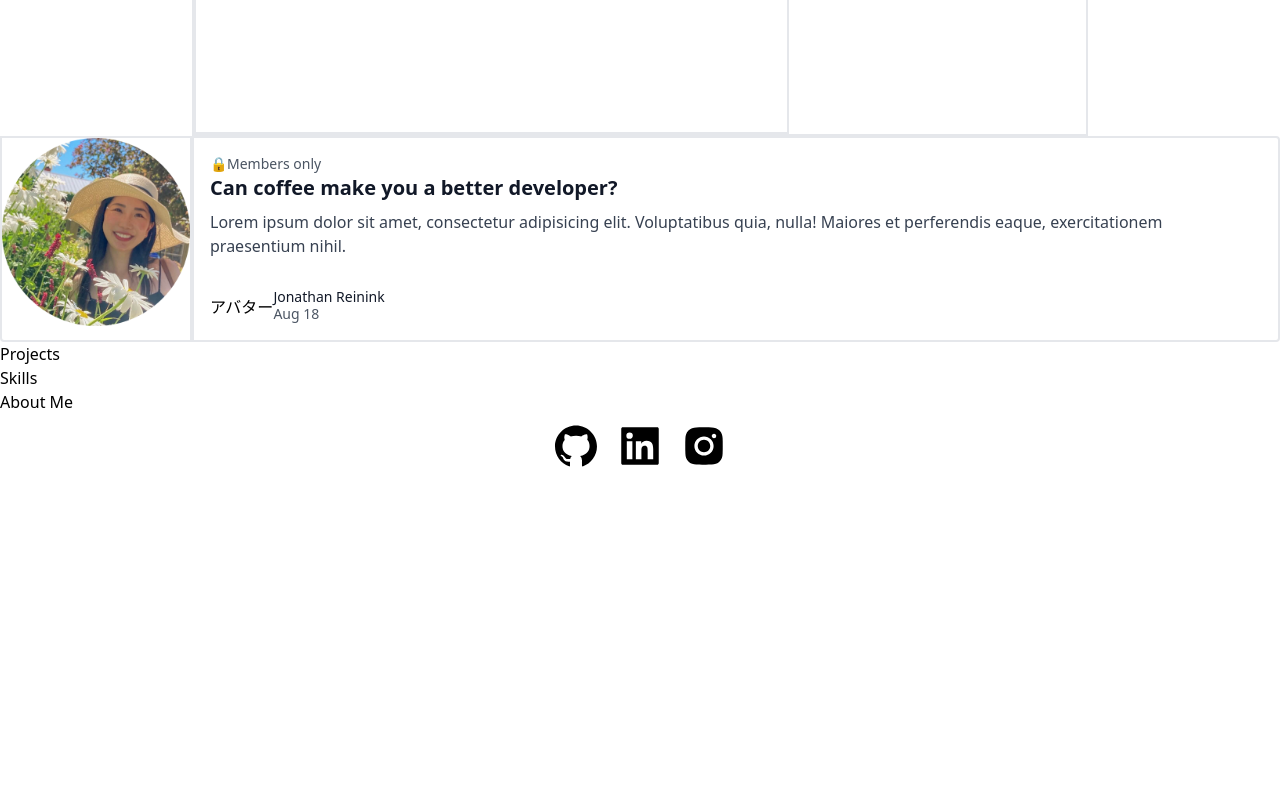
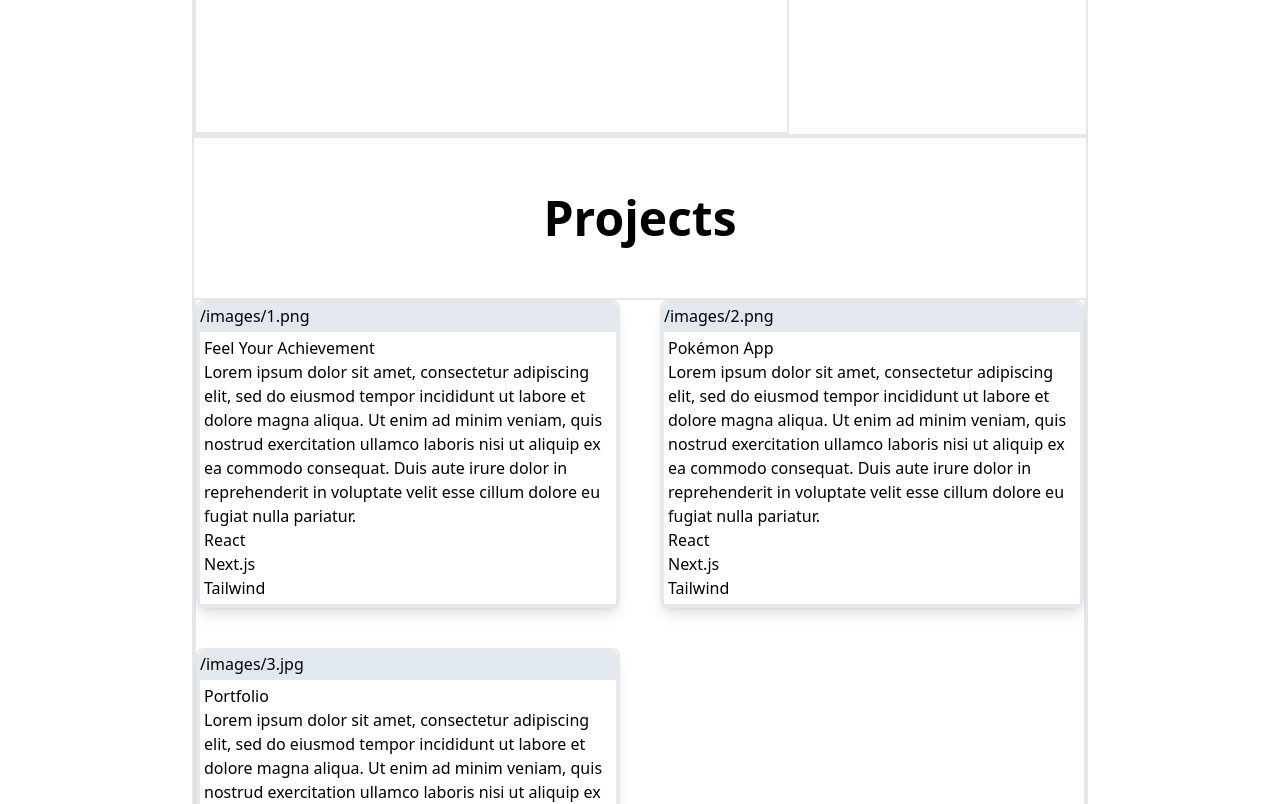
Before and after one commit to mikuweb/Portfolio, a Next.js app: page / in a window 1280 px wide. Shown: the part 680-1484 px from the top of the page. Before the commit the page ends 1158 px from the top, so only its background shows below. Built offline with nearby package versions, Linux system fonts and the light colour scheme.

Commit message:
markup Projects.tsx

```diff
--- a/src/components/Header.tsx
+++ b/src/components/Header.tsx
@@ -15,16 +15,16 @@ const Header = () => {
         <div className="w-full text-3xl font-bold">LOGO</div>
       </Link>
       <ul className="hidden md:flex">
-        <li className="p-4">
+        <li className="py-2 px-4">
           <Link href="#projects">Projects</Link>
         </li>
-        <li className="p-4">
+        <li className="py-2 px-4">
           <Link href="#skills">Skills</Link>
         </li>
-        <li className="p-4">
+        <li className="py-2 px-4">
           <Link href="#aboutme">About Me</Link>
         </li>
-        <li className="p-4 border-2">
+        <li className="py-2 px-4 border-2 rounded-lg">
           <Link href="#contact">Contact</Link>
         </li>
       </ul>
@@ -42,59 +42,9 @@ const Header = () => {
         <li className="p-4 border-b">Projects</li>
         <li className="p-4 border-b">Skills</li>
         <li className="p-4 border-b">About</li>
-        <li className="p-4">Contact</li>
+        <li className="py-4"><span className="border-2 py-2 px-4 rounded-lg">Contact</span></li>
       </ul>
     </div>
-    // <div className="grid grid-cols-5 grid-rows-1 gap-8 p-4 md:grid-cols-5 md:grid-rows-2 md:gap-2 md:p-8">
-    //   {/* LOGO */}
-    //   <div className="flex flex-row items-center col-span-1 md:col-span-2">
-    //     <Link href="/" className="flex items-center">
-    //       <span>icon</span>
-    //       <span className='className="pl-2"'>Portfolio</span>
-    //     </Link>
-    //   </div>
-    //   {/* LINKS */}
-    //   <div className="flex justify-center col-span-2 md:col-span-3">
-    //     <ul className="flex flex-row justify-between space-x-4 text-lg ">
-    //       <li>
-    //         <Link href="#projects">
-    //           <span>Projects</span>
-    //         </Link>
-    //       </li>
-    //       <li>
-    //         <Link href="#tech">
-    //           <span>Technologies</span>
-    //         </Link>
-    //       </li>
-    //       <li>
-    //         <Link href="#about">
-    //           <span>About</span>
-    //         </Link>
-    //       </li>
-    //     </ul>
-    //   </div>
-    //   {/* SNS */}
-    //   <div className="flex justify-end items-center col-span-2 md:col-span-1">
-    //     <a
-    //       className="transition duration-300 ease-in-out  rounded-full p-2 hover:bg-gray-700 cursor-pointer"
-    //       href="https://google.com"
-    //     >
-    //       <AiFillGithub size="3rem" />
-    //     </a>
-    //     <a
-    //       className="transition duration-300 ease-in-out  rounded-full p-2 hover:bg-gray-700 cursor-pointer"
-    //       href="https://google.com"
-    //     >
-    //       <AiFillLinkedin size="3rem" />
-    //     </a>
-    //     <a
-    //       className="transition duration-300 ease-in-out  rounded-full p-2 hover:bg-gray-700 cursor-pointer"
-    //       href="https://google.com"
-    //     >
-    //       <AiFillInstagram size="3rem" />
-    //     </a>
-    //   </div>
-    // </div>
   );
 };
 
--- a/src/components/Hero.tsx
+++ b/src/components/Hero.tsx
@@ -10,47 +10,19 @@ const Hero = () => {
         {/* left Hi there */}
         <div className="border-2 md:pl-20 py-20 h-auto md:h-full flex flex-col justify-center gap-5 w-full md:w-2/3 text-center md:text-left">
           <p className="uppercase">Welcome to my world</p>
-          {/* eslint-disable-next-line react/no-unescaped-entities */}
-          <h1 className="text-5xl md:text-7xl font-bold md:mb-7">Hi, I'm Miku</h1>
+          <h1 className="text-5xl md:text-7xl font-bold md:mb-7">
+            {/* eslint-disable-next-line react/no-unescaped-entities */}
+            Hi, I'm Miku
+          </h1>
           <p className="md:text-3xl">Front-End Web Developer</p>
           <p className="md:text-3xl md:mb-7">Based in Japan</p>
-          <button className="border-2 w-52 md:w-60 md:text-2xl py-3 mx-auto md:m-0 rounded-lg">Contact Me</button>
+          <button className="border-2 w-52 md:w-60 md:text-2xl py-3 mx-auto md:m-0 rounded-lg">
+            Contact Me
+          </button>
         </div>
         {/* Right Picture */}
         <div className="border-2 w-1/2 md:w-1/3">
           <Image src={profilePic} alt="Profile Picture" />
-        </div>
-      </div>
-
-      {/* SAMPLE */}
-      <div className="max-w-sm w-full lg:max-w-full lg:flex">
-        {/* IMAGEIMAGE */}
-        <div className="border-2 h-48 lg:h-auto lg:w-48 flex-none bg-cover rounded-t lg:rounded-t-none lg:rounded-l text-center overflow-hidden">
-          <Image src={profilePic} alt="Profile Picture" />
-        </div>
-        {/* Context */}
-        <div className="border-2 bg-white rounded-b lg:rounded-b-none lg:rounded-r p-4 flex flex-col justify-between leading-normal">
-          <div className="mb-8">
-            <p className="text-sm text-gray-600 flex items-center">
-              <span>🔒</span>
-              Members only
-            </p>
-            <div className="text-gray-900 font-bold text-xl mb-2">
-              Can coffee make you a better developer?
-            </div>
-            <p className="text-gray-700 text-base">
-              Lorem ipsum dolor sit amet, consectetur adipisicing elit.
-              Voluptatibus quia, nulla! Maiores et perferendis eaque,
-              exercitationem praesentium nihil.
-            </p>
-          </div>
-          <div className="flex items-center">
-            <span>アバター</span>
-            <div className="text-sm">
-              <p className="text-gray-900 leading-none">Jonathan Reinink</p>
-              <p className="text-gray-600">Aug 18</p>
-            </div>
-          </div>
         </div>
       </div>
     </>
--- /dev/null
+++ b/src/components/Projects.tsx
@@ -0,0 +1,39 @@
+import React from "react";
+import { projects } from "../constants/constants";
+
+const Projects = () => {
+  return (
+    // Section container
+    <div
+      id="projects"
+      className="border-2 h-auto max-w-4xl mx-auto flex flex-col items-center relative overflow-hidden"
+    >
+      <h2 className="font-bold text-5xl p-14 ">Projects</h2>
+      {/* Cards container */}
+      <div className="border-2 max-w-full mx-auto grid grid-cols-1 md:grid-cols-2 md:gap-10">
+        {/* cards */}
+        {projects.map((project) => (
+          <div
+            key={project.id}
+            className="border-2 h-fit bg-white rounded-lg shadow-lg flex-col"
+          >
+            <div className="border-2 bg-slate-200 rounded-t-lg">
+              <span>{project.image}</span>
+            </div>
+            <div className="border-2 p-1">
+              <p>{project.title}</p>
+              <p>{project.description}</p>
+              <div>
+                {project.tags.map((entry) => (
+                  <div key={entry}>{entry}</div>
+                ))}
+              </div>
+            </div>
+          </div>
+        ))}
+      </div>
+    </div>
+  );
+};
+
+export default Projects;
--- /dev/null
+++ b/src/constants/constants.js
@@ -0,0 +1,32 @@
+export const projects = [
+  {
+    title: "Feel Your Achievement",
+    description:
+      "Lorem ipsum dolor sit amet, consectetur adipiscing elit, sed do eiusmod tempor incididunt ut labore et dolore magna aliqua. Ut enim ad minim veniam, quis nostrud exercitation ullamco laboris nisi ut aliquip ex ea commodo consequat. Duis aute irure dolor in reprehenderit in voluptate velit esse cillum dolore eu fugiat nulla pariatur.",
+    image: "/images/1.png",
+    tags: ["React", "Next.js", "Tailwind"],
+    source: "https://google.com",
+    visit: "https://google.com",
+    id: 0,
+  },
+  {
+    title: "Pokémon App",
+    description:
+      "Lorem ipsum dolor sit amet, consectetur adipiscing elit, sed do eiusmod tempor incididunt ut labore et dolore magna aliqua. Ut enim ad minim veniam, quis nostrud exercitation ullamco laboris nisi ut aliquip ex ea commodo consequat. Duis aute irure dolor in reprehenderit in voluptate velit esse cillum dolore eu fugiat nulla pariatur.",
+    image: "/images/2.png",
+    tags: ["React", "Next.js", "Tailwind"],
+    source: "https://google.com",
+    visit: "https://google.com",
+    id: 1,
+  },
+  {
+    title: "Portfolio",
+    description:
+      "Lorem ipsum dolor sit amet, consectetur adipiscing elit, sed do eiusmod tempor incididunt ut labore et dolore magna aliqua. Ut enim ad minim veniam, quis nostrud exercitation ullamco laboris nisi ut aliquip ex ea commodo consequat. Duis aute irure dolor in reprehenderit in voluptate velit esse cillum dolore eu fugiat nulla pariatur.",
+    image: "/images/3.jpg",
+    tags: ["React", "Next.js", "Tailwind"],
+    source: "https://google.com",
+    visit: "https://google.com",
+    id: 2,
+  },
+];
--- a/src/pages/index.tsx
+++ b/src/pages/index.tsx
@@ -2,22 +2,16 @@ import { NextPage } from "next";
 import Layout from "../../src/layout/Layout";
 import Contact from "@/components/Contact";
 import Hero from "@/components/Hero";
+import Projects from "@/components/Projects";
 
 const Home: NextPage = () => {
   return (
     <Layout>
       <Hero />
-      <div>Projects</div>
+      <Projects />
       <div>Skills</div>
       <div>About Me</div>
-      {/* <Section grid> */}
-      {/* <Hero /> */}
-      {/* </Section> */}
-      {/* <Projects />
-      <Skills />
-      <AboutMe />
-   */}
-      <Contact />
+     <Contact />
     </Layout>
   );
 };
```
